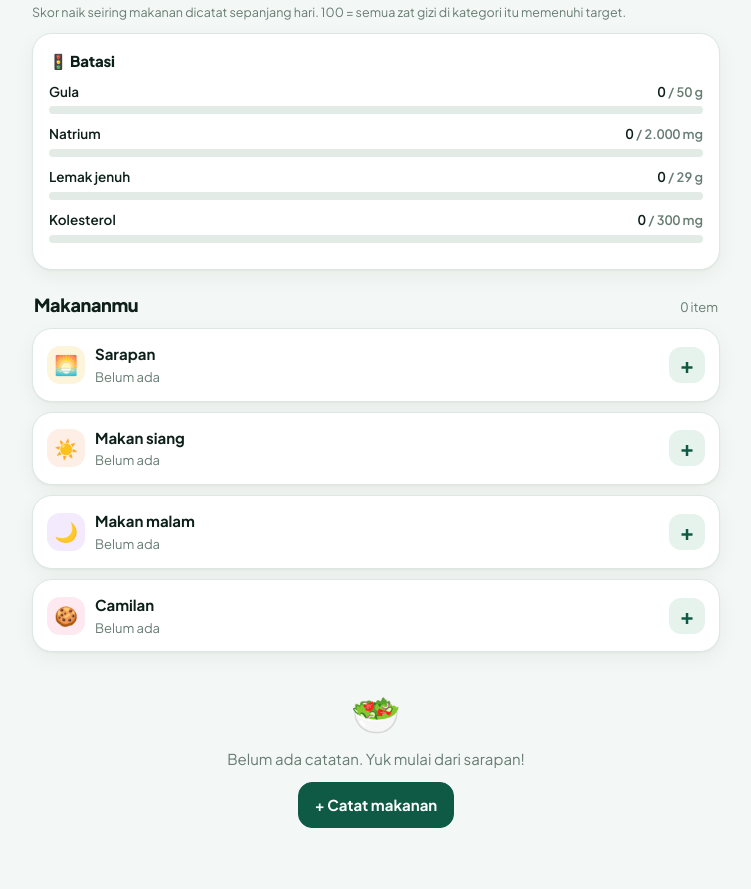
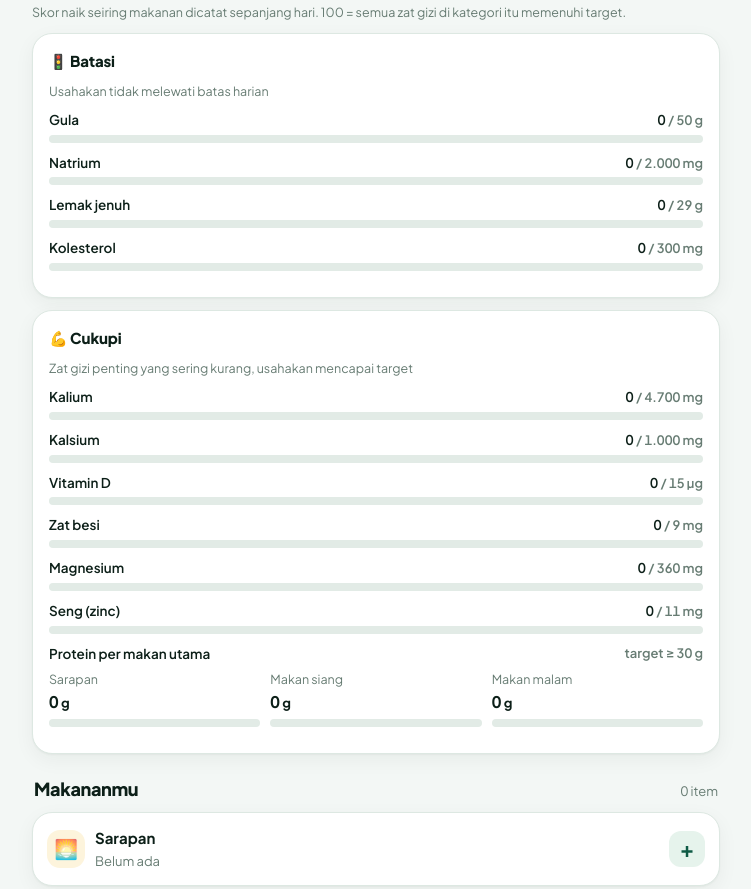
Before and after one commit to Deden-OE/Daily-Nutritions-Calculator, a plain HTML site: page public/index.html in a window 1280 px wide. Shown: the part 1081-1970 px from the top of the page, without its empty margins (264-1015 px from the left). Drawn offline with Linux system fonts and the light colour scheme.

Commit message:
Tambah kartu Cukupi (kalium, kalsium, vit D, besi, magnesium, seng, protein per makan)
Co-Authored-By: Claude Opus 5.5 <noreply@anthropic.com>
Claude-Session: https://claude.ai/code/session_01GqwwmgBr4Zc97ehLQyUHw4

```diff
--- a/public/app.js
+++ b/public/app.js
@@ -416,7 +416,18 @@ function renderHari() {
   <p class="muted small">Skor naik seiring makanan dicatat sepanjang hari. 100 = semua zat gizi di kategori itu memenuhi target.</p>`;
 
   // Batasi
-  h += `<div class="card"><h3>🚦 Batasi</h3>${macroBar('gula', tot, C)}${macroBar('natrium', tot, C)}${macroBar('lemak_jenuh', tot, C)}${macroBar('kolesterol', tot, C)}</div>`;
+  h += `<div class="card"><h3>🚦 Batasi</h3><div class="muted small">Usahakan tidak melewati batas harian</div>${macroBar('gula', tot, C)}${macroBar('natrium', tot, C)}${macroBar('lemak_jenuh', tot, C)}${macroBar('kolesterol', tot, C)}</div>`;
+
+  // Cukupi
+  const pTarget = Math.max(20, Math.round(C.t.protein.v * 0.25 / 5) * 5);
+  const pm = MEALS.slice(0, 3).map(([m, label]) => {
+    const v = ents.filter(e => e.m === m).reduce((a, e) => a + (entryVal(e, 'protein') || 0), 0);
+    const cls = v >= pTarget ? 'good' : v >= pTarget * 0.6 ? 'warn' : v > 0 ? 'bad' : '';
+    return `<div class="pm"><span class="muted small">${label}</span><b class="num">${fmt(v)}<small> g</small></b><div class="bar"><i class="${cls}" style="width:${clamp(v / pTarget * 100, 0, 100).toFixed(1)}%"></i></div></div>`;
+  }).join('');
+  h += `<div class="card"><h3>💪 Cukupi</h3><div class="muted small">Zat gizi penting yang sering kurang, usahakan mencapai target</div>
+    ${['kalium', 'kalsium', 'vitd', 'besi', 'magnesium', 'seng'].filter(k => C.t[k]).map(k => macroBar(k, tot, C)).join('')}
+    <div class="macro"><div class="h"><span>Protein per makan utama</span><span class="muted num">target ≥ ${pTarget} g</span></div><div class="pms">${pm}</div></div></div>`;
 
   // Makanan per waktu makan
   h += `<div class="sec-h"><h2>Makananmu</h2><span class="muted num">${ents.length} item</span></div>`;
--- a/public/style.css
+++ b/public/style.css
@@ -291,3 +291,8 @@ ul li { margin: 4px 0; }
   .tile { flex-direction: column; align-items: flex-start; }
 }
 @media (prefers-reduced-motion: reduce) { * { animation: none !important; transition: none !important; } }
+
+.pms { display: grid; grid-template-columns: repeat(3, 1fr); gap: 10px; margin-top: 6px; }
+.pm { display: flex; flex-direction: column; gap: 2px; }
+.pm b { font-size: 16px; }
+.pm .bar { margin-top: 4px; }
--- a/public/sw.js
+++ b/public/sw.js
@@ -1,6 +1,6 @@
 /* Service worker: aplikasi tetap bisa dipakai tanpa internet.
    Strategi: utamakan jaringan (agar selalu dapat versi terbaru), pakai cache bila offline. */
-const CACHE = 'nutri-calc-v6';
+const CACHE = 'nutri-calc-v7';
 const SHELL = ['./', 'index.html', 'style.css', 'app.js', 'manifest.webmanifest', 'icons/icon.svg', 'icons/icon-192.png', 'data/foods.json', 'data/akg.json', 'data/version.json'];
 
 self.addEventListener('install', e => {
```
